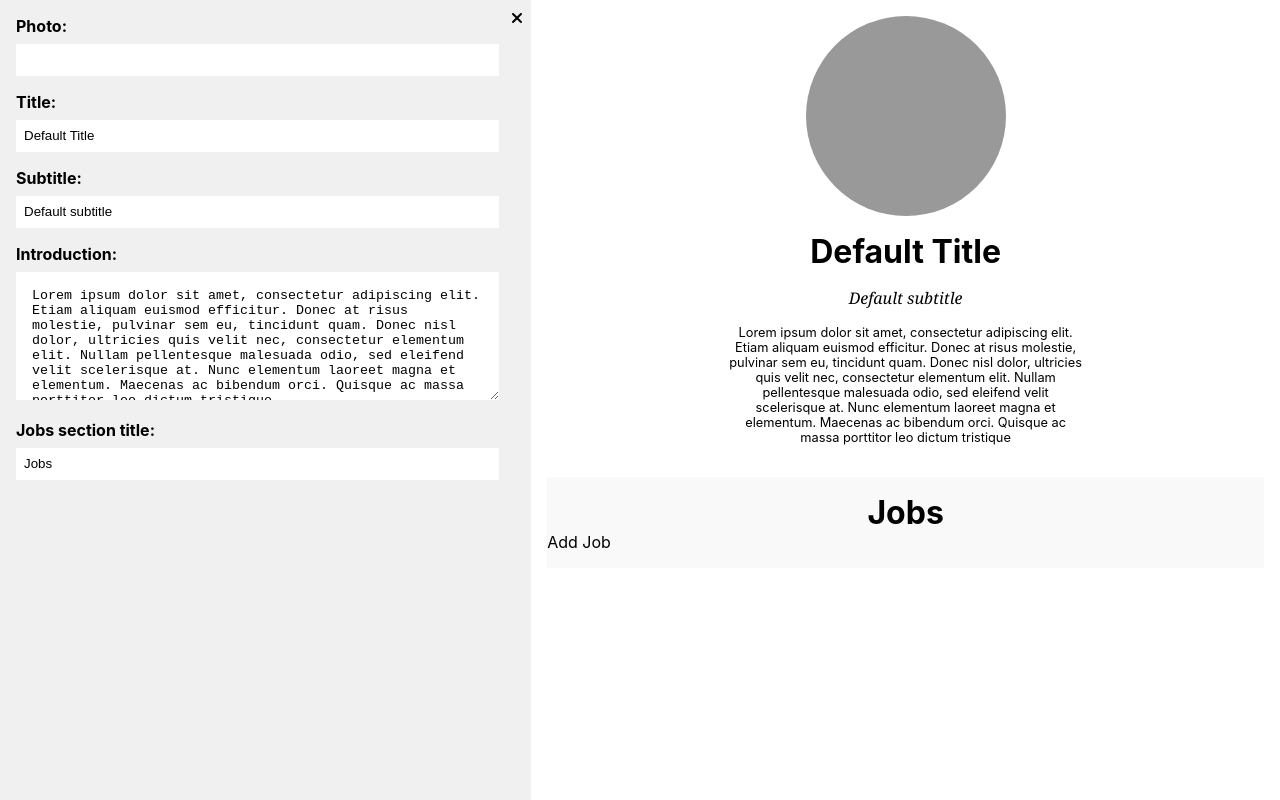
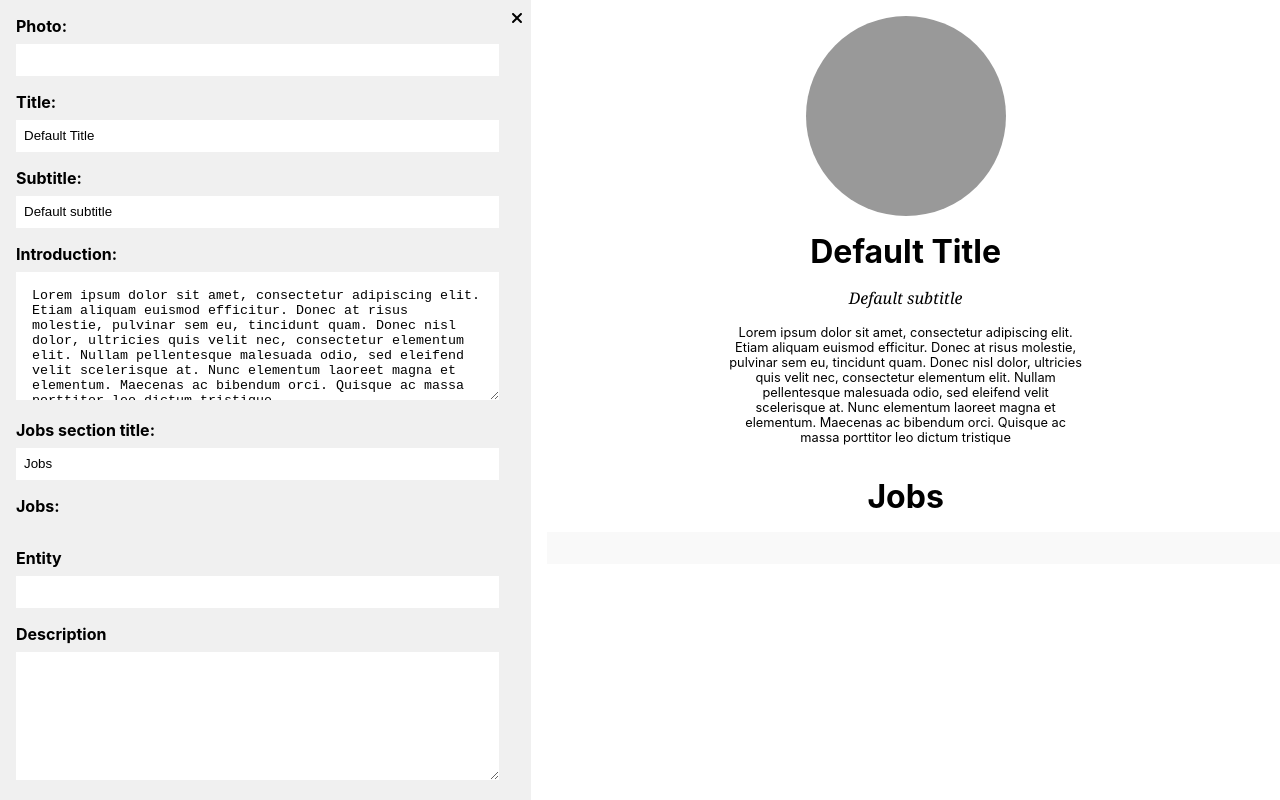
Before and after one commit to pixeledchimp/freethecv, a React (Create React App) app: page / in a window 1280 px wide. Both pictures are taken after a click on the link "Add Job". Shown: the top 800 px of the page. Built offline with nearby package versions, Linux system fonts and the light colour scheme.

Commit message:
Adding, updating and removing jobs

```diff
--- a/src/components/Jobs/Actions.ts
+++ b/src/components/Jobs/Actions.ts
@@ -36,17 +36,35 @@ export const JobsAddJobActionCreator: (job: JobState) => JobsAddJobAction = (
  */
 export interface JobRemoveJobAction {
     type: 'JOBS_REMOVE_JOB'
-    jobIndex: number
+    index: number
 }
 
 export const JobsRemoveJobActionCreator: (
-    jobIndex: number
-) => JobRemoveJobAction = (jobIndex) =>
+    index: number
+) => JobRemoveJobAction = (index) =>
     ({
         type: 'JOBS_REMOVE_JOB',
-        jobIndex,
+        index,
+    } as const)
+
+/**
+ * UPDATE JOB
+ */
+export interface JobUpdateJobAction {
+    type: 'JOBS_UPDATE_JOB'
+    job: JobState
+}
+
+export const JobsUpdateJobActionCreator: (
+    job: JobState
+) => JobUpdateJobAction = (job) =>
+    ({
+        type: 'JOBS_UPDATE_JOB',
+        job,
     } as const)
 
 export type JobsActions =
     | ReturnType<typeof JobsUpdateTitleActionCreator>
     | ReturnType<typeof JobsAddJobActionCreator>
+    | ReturnType<typeof JobsRemoveJobActionCreator>
+    | ReturnType<typeof JobsUpdateJobActionCreator>
--- a/src/components/Jobs/Jobs.scss
+++ b/src/components/Jobs/Jobs.scss
@@ -1,15 +1,15 @@
 .jobs-section {
-  padding: 1rem 0;
-  background-color: #f9f9f9;
 
   h1 {
-    margin: 0 auto;
+    margin: 0 auto 1rem auto;
     text-align: center;
   }
 }
 
 .job-model {
-  margin-bottom: 2rem;
+  padding: 1rem;
+  margin-bottom: 0.5rem;
+  background-color: #f9f9f9;
   display: flex;
   width: 100%;
   flex-direction: row;
@@ -28,3 +28,8 @@
     width: 80%;
   }
 }
+
+.job-field-block{
+  margin: 2rem auto;
+  display: block;
+}
--- a/src/components/Jobs/Jobs.tsx
+++ b/src/components/Jobs/Jobs.tsx
@@ -1,8 +1,15 @@
 import { useDispatch, useSelector } from 'react-redux'
 import './Jobs.scss'
 import { AppState } from '../../store/store'
-import { JobsUpdateTitleActionCreator } from './Actions'
+import {
+    JobsAddJobActionCreator,
+    JobsRemoveJobActionCreator,
+    JobsUpdateJobActionCreator,
+    JobsUpdateTitleActionCreator,
+} from './Actions'
 import { JobState } from './State'
+import { BlockList } from 'net'
+import React, { Fragment } from 'react'
 
 export const JobsForm = () => {
     const dispatch = useDispatch()
@@ -15,8 +22,75 @@ export const JobsForm = () => {
         dispatch(JobsUpdateTitleActionCreator(e.currentTarget.value))
     }
 
+    /**
+     * Adds a new job to the collection
+     * @param e {React.MouseEvent}
+     */
+    const addJob = (e: React.MouseEvent) => {
+        const newJob: JobState = {
+            entity: '',
+            description: '',
+            from: '',
+            until: '',
+            location: '',
+            index: state.jobs.length
+                ? Math.max(...state.jobs.map((x) => x.index)) + 1
+                : 0,
+        }
+        dispatch(JobsAddJobActionCreator(newJob))
+    }
+
+    /**
+     * Removes a Job
+     * @param index {number}
+     */
+    const removeJob = (index: number) => {
+        dispatch(JobsRemoveJobActionCreator(index))
+    }
+
+    const updateJob = (
+        e:
+            | React.KeyboardEvent<HTMLInputElement>
+            | React.KeyboardEvent<HTMLTextAreaElement>
+    ) => {
+        const propName = e.currentTarget.getAttribute('data-prop')
+        const dataIndex = e.currentTarget.getAttribute('data-index')
+        if (!dataIndex || !propName) return
+        const index = parseInt(dataIndex)
+        const [job] = state.jobs.filter((x) => x.index === index)
+
+        let updatedJob: JobState = { ...job }
+        switch (propName) {
+            case 'entity':
+                updatedJob.entity = e.currentTarget.value
+                break
+
+            case 'description':
+                updatedJob.description = e.currentTarget.value
+                break
+
+            case 'from':
+                updatedJob.from = e.currentTarget.value
+                break
+
+            case 'until':
+                updatedJob.until = e.currentTarget.value
+                break
+
+            case 'location':
+                updatedJob.location = e.currentTarget.value
+                break
+
+            default:
+                return
+        }
+
+        dispatch(JobsUpdateJobActionCreator(updatedJob))
+    }
+
     const state = useSelector((state: AppState) => state.jobs)
     return (
+        <Fragment>
             <div className="field-block">
                 <div className="label">Jobs section title:</div>
                 <input
@@ -26,6 +100,78 @@ export const JobsForm = () => {
                     onKeyUp={updateTitle}
                 />
             </div>
+
+            <div className="field-block">
+                <div className="label">Jobs:</div>
+
+                {state.jobs.map((x) => (
+                    <div className="job-field-block" key={x.index}>
+                        <div className="field-block">
+                            <div className="label">Entity</div>
+                            <input
+                                type="text"
+                                defaultValue={x.entity}
+                                data-index={x.index}
+                                data-prop="entity"
+                                onKeyUp={updateJob}
+                            />
+                        </div>
+                        <div className="field-block">
+                            <div className="label">Description</div>
+                            <textarea
+                                defaultValue={x.description}
+                                data-index={x.index}
+                                data-prop="description"
+                                onKeyUp={updateJob}
+                            />
+                        </div>
+
+                        <div className="field-block">
+                            <div className="label">From</div>
+                            <input
+                                type="text"
+                                defaultValue={x.from}
+                                data-index={x.index}
+                                data-prop="from"
+                                onKeyUp={updateJob}
+                            />
+                        </div>
+
+                        <div className="field-block">
+                            <div className="label">Until</div>
+                            <input
+                                type="text"
+                                defaultValue={x.until}
+                                data-index={x.index}
+                                data-prop="until"
+                                onKeyUp={updateJob}
+                            />
+                        </div>
+
+                        <div className="field-block">
+                            <div className="label">Location</div>
+                            <input
+                                type="text"
+                                defaultValue={x.location}
+                                data-index={x.index}
+                                data-prop="location"
+                                onKeyUp={updateJob}
+                            />
+                        </div>
+                        <a
+                            className="pointer button"
+                            onClick={() => removeJob(x.index)}
+                        >
+                            Remove Job
+                        </a>
+                    </div>
+                ))}
+
+                <a className="pointer button" onClick={addJob}>
+                    Add Job
+                </a>
+            </div>
+        </Fragment>
     )
 }
 export const Jobs = () => {
@@ -34,9 +180,8 @@ export const Jobs = () => {
     return (
         <div className="jobs-section">
             <h1>{state.title}</h1>
-            <a className="pointer">Add Job</a>
-            {state.jobs.map((j, i) => (
-                <Job {...j} key={i} />
+            {state.jobs.map((j) => (
+                <Job {...j} key={j.index} />
             ))}
         </div>
     )
@@ -47,9 +192,11 @@ const Job = (props: JobState) => {
         <div className="job-model">
             <div className="entity">
                 <h2>{props.entity}</h2>
+                {props.from && (
                     <span className="dates">
                         {props.from} - {props.until}
                     </span>
+                )}
                 <span className="locaion">{props.location}</span>
             </div>
 
--- a/src/components/Jobs/Reducers.ts
+++ b/src/components/Jobs/Reducers.ts
@@ -17,6 +17,19 @@ export const JobsActionsReducer = (
         case 'JOBS_ADD_JOB':
             return { ...state, jobs: [...state.jobs, action.job] }
 
+        case 'JOBS_REMOVE_JOB':
+            return {
+                ...state,
+                jobs: state.jobs.filter((j) => j.index !== action.index),
+            }
+
+        case 'JOBS_UPDATE_JOB':
+            return {
+                ...state,
+                jobs: state.jobs.map((j) =>
+                    j.index !== action.job.index ? j : action.job
+                ),
+            }
         default:
             return state
     }
--- a/src/components/Jobs/State.ts
+++ b/src/components/Jobs/State.ts
@@ -4,7 +4,7 @@ export interface JobState {
     until?: string
     description?: string
     location?: string
-    key: number
+    index: number
 }
 
 export interface JobsState {
--- a/src/components/ui-layout/UILayout.scss
+++ b/src/components/ui-layout/UILayout.scss
@@ -1,5 +1,5 @@
 .container {
-  height: 100vh;
+  min-height: 100vh;
   width: 100%;
   display: flex;
   padding: 0;
--- a/src/index.scss
+++ b/src/index.scss
@@ -20,3 +20,15 @@ code {
 .pointer {
   cursor: pointer;
 }
+
+.button {
+  padding: 0.5rem 1rem;
+  background: #0000ff;
+  color: white;
+  border-radius: 3px;
+  box-shadow: 0px 0px 3px rgba(0,0,0,0.5);
+  &:hover{
+    color: #ffff00;
+    box-shadow: 1px 1px 3px rgba(0,0,0,0.5);
+  }
+}
```
Lines whose indentation alone changed are shown as unchanged.
